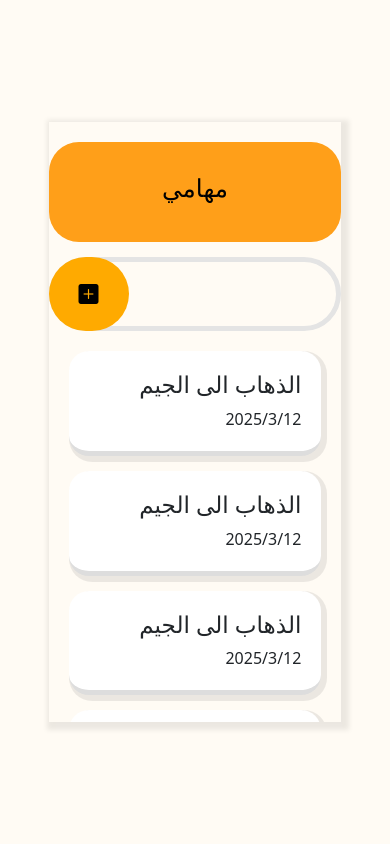
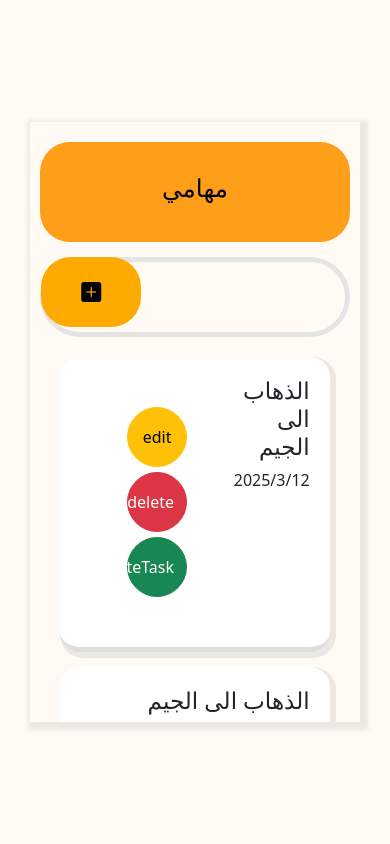
Before and after one commit to TalalAlrashedi/ToDoList, a website: page src/home.html in a window 390 px wide. Drawn offline with nearby package versions, Linux system fonts and the light colour scheme.

Commit message:
before add responsive screen

```diff
--- a/src/home.html
+++ b/src/home.html
@@ -32,12 +32,11 @@
             <!--Add task section-->
             <div>
               <form>
-
                 <input id="input-task" type="text">
-                <button id="BtnAddTask" >
-                <i class="bi bi-plus-square-fill"></i>
-
-                 </form>
+                <button id="BtnAddTask">
+                    <i class="bi bi-plus-square-fill"></i>
+                </button>
+            </form>
             </div>
 
                 <!--tasks-->
@@ -53,48 +52,20 @@
                         <span>2025/3/12</span>
 
                         </div>
+
+                        <!--ACTIONS BUTTONS-->
+                        <div class="actions-btn">
+
+                          <button class="btn btn-warning ">edit</button>
+                          <button class="btn btn-danger ">delete</button>
+                          <button class="btn btn-success btn-round">CompleteTask</button>
+
+                        </div>
+                  <!--//ACTIONS BUTTONS//-->
+
+
                     </div>
                     <!--//task//-->
-  <!--task-->
-  <div id="task">
-
-
-    <div>
-    <h3>الذهاب الى الجيم</h3>
-    <span>2025/3/12</span>
-    </div>
-</div>
-<!--//task//-->
-  <!--task-->
-  <div id="task">
-
-
-    <div>
-    <h3>الذهاب الى الجيم</h3>
-    <span>2025/3/12</span>
-    </div>
-</div>
-<!--//task//-->
-  <!--task-->
-  <div id="task">
-
-
-    <div>
-    <h3>الذهاب الى الجيم</h3>
-    <span>2025/3/12</span>
-    </div>
-</div>
-<!--//task//-->
-  <!--task-->
-  <div id="task">
-
-
-    <div>
-    <h3>الذهاب الى الجيم</h3>
-    <span>2025/3/12</span>
-    </div>
-</div>
-<!--//task//-->
   <!--task-->
   <div id="task">
 
--- a/src/style.css
+++ b/src/style.css
@@ -16,13 +16,15 @@ body{
 }
 
 #table-task{
-    width: 80%;
+    width: 90%;
     max-height: 600px;
     background-color: #fffbf4;
     align-items: center;
     overflow: auto;
     padding-top: 20px;
     box-shadow: 3px 3px 5px 5px  rgba(0, 0, 0, 0.08);
+    padding: 10px;
+    padding-top: 20px;
 
 
 }
@@ -34,22 +36,14 @@ body{
     display: flex;
     justify-content: center;
     align-items: center;
+    padding: 10px;
     margin-bottom: 15px;
     border-radius: 30px;
     min-height: 100px;
 
 }
 
-.row{
-    box-sizing: border-box;
-    outline: none;
-    width: 100%;
-    padding: 20px;
-    background: none;
-    border: 5px solid rgb(228, 228, 228);
-    border-radius: 100px;
 
-}
 
 #input-task{
 
@@ -60,7 +54,7 @@ body{
     background: none;
     border: 5px solid rgb(228, 228, 228);
     border-radius: 100px;
-
+    font-size: 20PX;
 }
 
 form{
@@ -69,17 +63,17 @@ form{
 
 #BtnAddTask{
 
-    height: 100%;
+    height: 70px;
+    width: 100px;
     font-size: 20px;
     position: absolute;
-    left: 0px;
-    bottom: 0px;
+    left: 1px;
+
 
     border: none;
     background-color: #ffaa00;
-    border-radius: 100px;
-    padding: 0 30px;
-
+    border-radius: 30px;
+    margin-bottom: 3px;
 }
 
 
@@ -97,6 +91,8 @@ form{
 
 /* ======for task =============================== */
 #task{
+
+    display: flex;
     background-color: #fff;
     width: 100%;
     padding: 20px;
@@ -118,3 +114,35 @@ form{
     box-shadow: 0px 5px 15px rgba(177, 67, 67, 0.15);
 }
 /* ================================================ */
+
+
+.actions-btn {
+    width: 100%;
+    display: flex;
+    justify-content: flex-end;
+    align-items: center;
+    margin: 20px;
+    padding: 20px;
+    gap: 20px;
+}
+
+
+@media (max-width: 768px) {
+    .actions-btn {
+        flex-direction: column;  /* تغيير ترتيب العناصر إلى عمودي */
+        align-items: center;  /* محاذاة العناصر إلى اليسار */
+    }
+}
+
+@media (max-width: 480px) {
+    .actions-btn {
+        gap: 5px;  /* تقليل المسافة بين العناصر */
+        padding: 10px;  /* تقليل المسافة حول العناصر */
+    }
+}
+
+.actions-btn button{
+    height: 60px;
+    width: 60px;
+    border-radius: 50%;
+}
```
